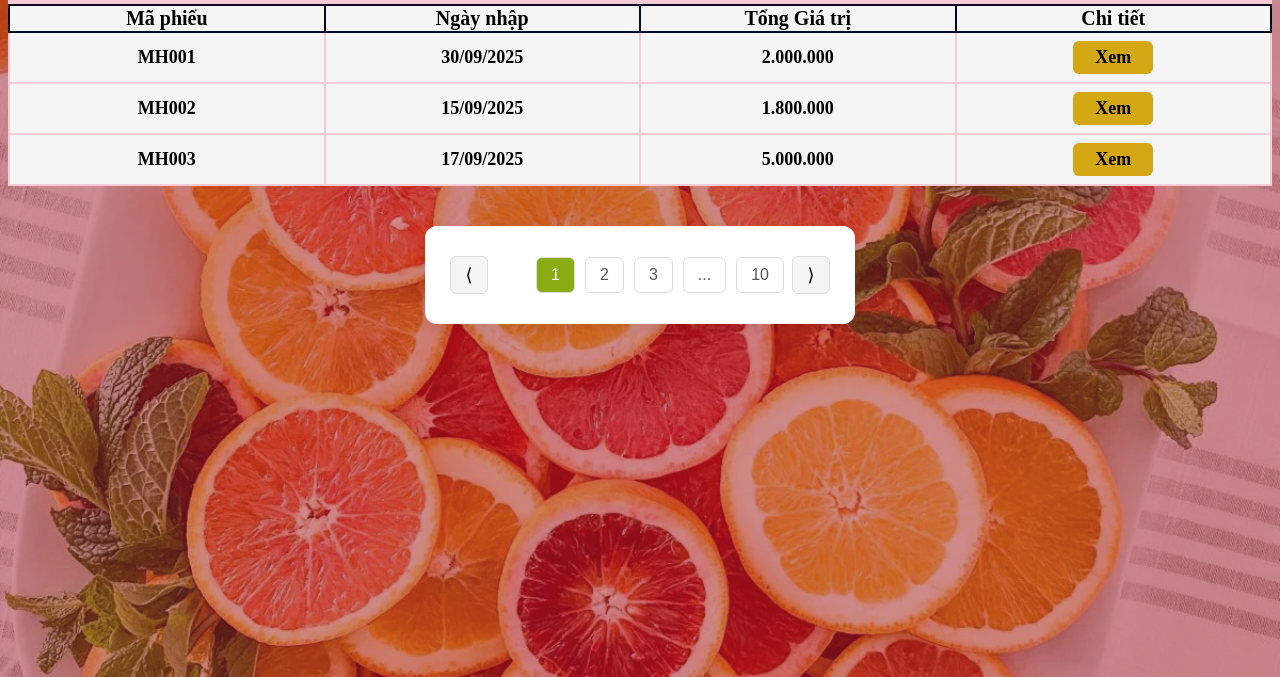
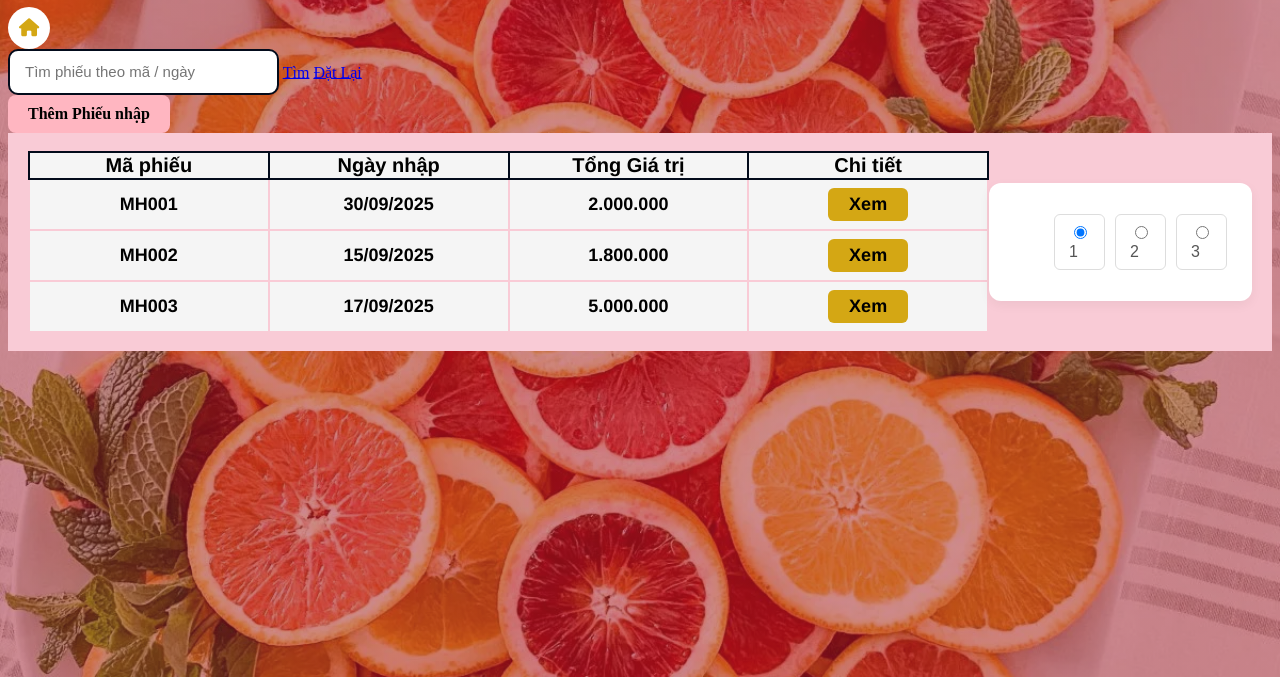
Before and after one commit to dangtuan992006/du_an, a plain HTML site: page admin/receivingReport.html in a window 1280 px wide. Shown: the part 123-800 px from the top of the page. Drawn offline with Linux system fonts and the light colour scheme.

Commit message:
Update receivingReport.html

```diff
--- a/admin/receivingReport.html
+++ b/admin/receivingReport.html
@@ -7,14 +7,18 @@
   <link rel="stylesheet" href="https://cdnjs.cloudflare.com/ajax/libs/font-awesome/6.5.0/css/all.min.css">
 </head>
 <body>
-  <div class="header">
-    <!-- Nút quay lại -->
+  <div class="title">
     <button class="back-btn" onclick="window.location.href='../admin/index.html'">
       <span class="arrow">←</span>
     </button>
+      <h1>Quản lý Phiếu Nhập</h1>
+    <a href="../pages/index.html" class="back-btn">
+      <i class="fa fa-home"></i>
+    </a>
 
-    <h1>Quản lý Phiếu Nhập</h1>
+  </div>
 
+  <div class="infor">
     <div class="search">
   <form method="get">
     <input type="text" name="search" placeholder="Tìm phiếu theo mã / ngày">
@@ -29,7 +33,7 @@
        <div class="modal-add">
           <div class="modal-content">
             <label for="add" class="close">&times;</label>
-            <h2>Thêm Phiếu Nhập</h2>
+            <h2 class=>Thêm Phiếu Nhập</h2>
 
             <label>Mã phiếu:</label>
             <input type="text" placeholder="Nhập mã phiếu"><br>
@@ -41,7 +45,6 @@
             <h3>Chi tiết sản phẩm</h3>
 
             <!-- Dòng chi tiết 1 -->
-            <p>Số thứ tự:1</p>
             <div class="detail-row">
               <div class="selection-wrapper">
                 <select id="product" class="selection">
@@ -137,12 +140,10 @@
 
 
     </div>
+  </div>
 
-    <!-- Nút về trang chủ -->
-    <a href="../pages/index.html" class="back-btn">
-      <i class="fa fa-home"></i>
-    </a>
-  </div>
+
+  <div class="header">
 
   <!-- Bảng danh sách -->
   <div class="list">
@@ -337,16 +338,26 @@
 
   <!-- Phân trang -->
   <div class="pagination">
-    <button class="prev">⟨</button>
-    <ul class="pages">
-      <li class="active">1</li>
-      <li>2</li>
-      <li>3</li>
-      <li>...</li>
-      <li>10</li>
-    </ul>
-    <button class="next">⟩</button>
-  </div>
+
+  <ul class="pages">
+    <li>
+      <input type="radio" name="page" id="page1" checked>
+      <label for="page1">1</label>
+    </li>
+
+    <li>
+      <input type="radio" name="page" id="page2">
+      <label for="page2">2</label>
+    </li>
+
+    <li>
+      <input type="radio" name="page" id="page3">
+      <label for="page3">3</label>
+    </li>
+  </ul>
+
+</div>
+
   <script src="../js/receivingReport.js" defer></script>
 </body>
 </html>
```
